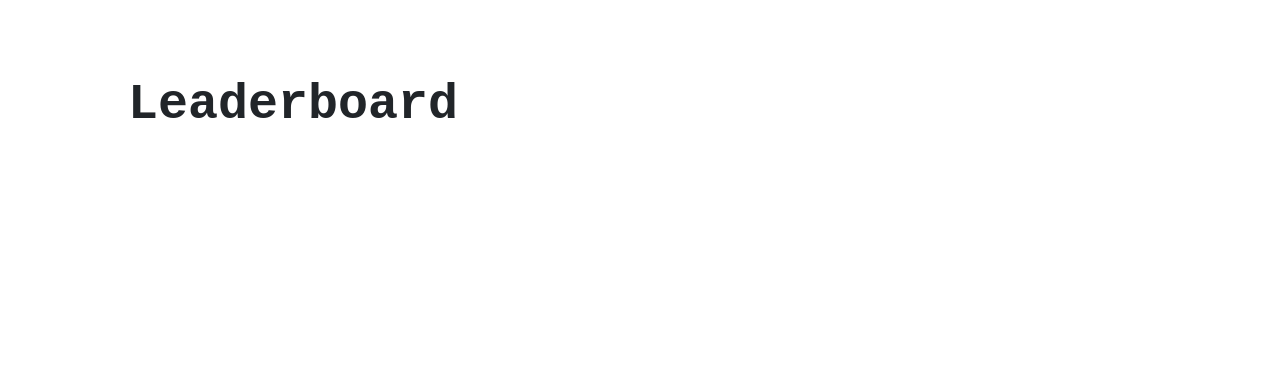
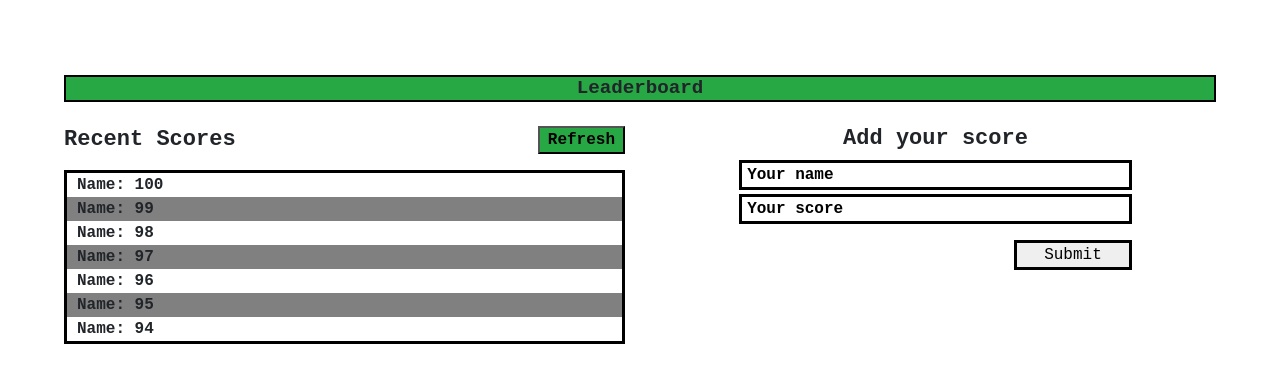
Before and after one commit to emmyobonyo/leaderboard, a website built with webpack: page src/index.html in a window 1280 px wide. Built offline with nearby package versions, Linux system fonts and the light colour scheme.

Commit message:
Add a form

```diff
--- a/src/index.html
+++ b/src/index.html
@@ -11,8 +11,32 @@
     <title>Leaderbord</title>
   </head>
   <body>
-    <h1>Leaderboard</h1>
-
+    <h1 class="bg-success">Leaderboard</h1>
+    <div class="row mt-4">
+        <div class="col-12 col-md-6">
+            <div class="d-flex justify-content-between">
+                <h3 class="recent-scores align-self-center">Recent Scores</h3>
+                <button class="px-2 bg-success" type="Submit">Refresh</button>
+            </div>
+            <ul class="mt-3">
+                <li>Name: 100</li>
+                <li>Name: 99</li>
+                <li>Name: 98</li>
+                <li>Name: 97</li>
+                <li>Name: 96</li>
+                <li>Name: 95</li>
+                <li>Name: 94</li>
+            </ul>
+        </div>
+        <div class="col-12 col-md-6">
+            <h3 class="add-your-score">Add your score</h3>
+            <form class="d-flex flex-column">
+              <input class="input" type="text" placeholder="Your name">
+              <input class="input mt-1" type="text" placeholder="Your score">
+              <input class="mt-3 button align-self-end" type="submit" placeholder="Submit">
+            </form>
+        </div>
+    </div>
     <script src="https://code.jquery.com/jquery-3.3.1.slim.min.js" integrity="sha384-q8i/X+965DzO0rT7abK41JStQIAqVgRVzpbzo5smXKp4YfRvH+8abtTE1Pi6jizo" crossorigin="anonymous"></script>
     <script src="https://cdnjs.cloudflare.com/ajax/libs/popper.js/1.14.7/umd/popper.min.js" integrity="sha384-UO2eT0CpHqdSJQ6hJty5KVphtPhzWj9WO1clHTMGa3JDZwrnQq4sF86dIHNDz0W1" crossorigin="anonymous"></script>
     <script src="https://stackpath.bootstrapcdn.com/bootstrap/4.3.1/js/bootstrap.min.js" integrity="sha384-JjSmVgyd0p3pXB1rRibZUAYoIIy6OrQ6VrjIEaFf/nJGzIxFDsf4x0xIM+B07jRM" crossorigin="anonymous"></script>
--- a/src/style.css
+++ b/src/style.css
@@ -6,12 +6,71 @@
 }
 
 body {
-  width: 80%;
+  width: 90%;
   margin: auto;
   margin-top: 75px;
 }
 
 h1 {
-  font-size: 50px;
+  font-weight: bold;
+  border: 2px solid black;
+  text-align: center;
+  font-size: larger;
+}
+
+.recent-scores {
+  font-size: 22px;
+  font-weight: bolder;
+  margin-bottom: 0;
+}
+
+button {
   font-weight: bold;
 }
+
+ul {
+  list-style-type: none;
+  font-weight: bold;
+  border: 3px solid black;
+}
+
+li {
+  padding: 0 10px;
+}
+
+ul li:nth-child(even) {
+  background-color: grey;
+}
+
+.add-your-score {
+  font-size: 22px;
+  font-weight: bolder;
+  text-align: center;
+}
+
+form {
+  margin: auto;
+  width: 70%;
+}
+
+input {
+  border: 3px solid black;
+}
+
+.input {
+  padding: 0 5px;
+}
+.input::placeholder {
+  font-weight: bold;
+  color: black;
+}
+
+.button {
+  width: 30%;
+}
+
+/* To Be Deleted */
+
+.border {
+  border: 1px solid black;
+}
```
